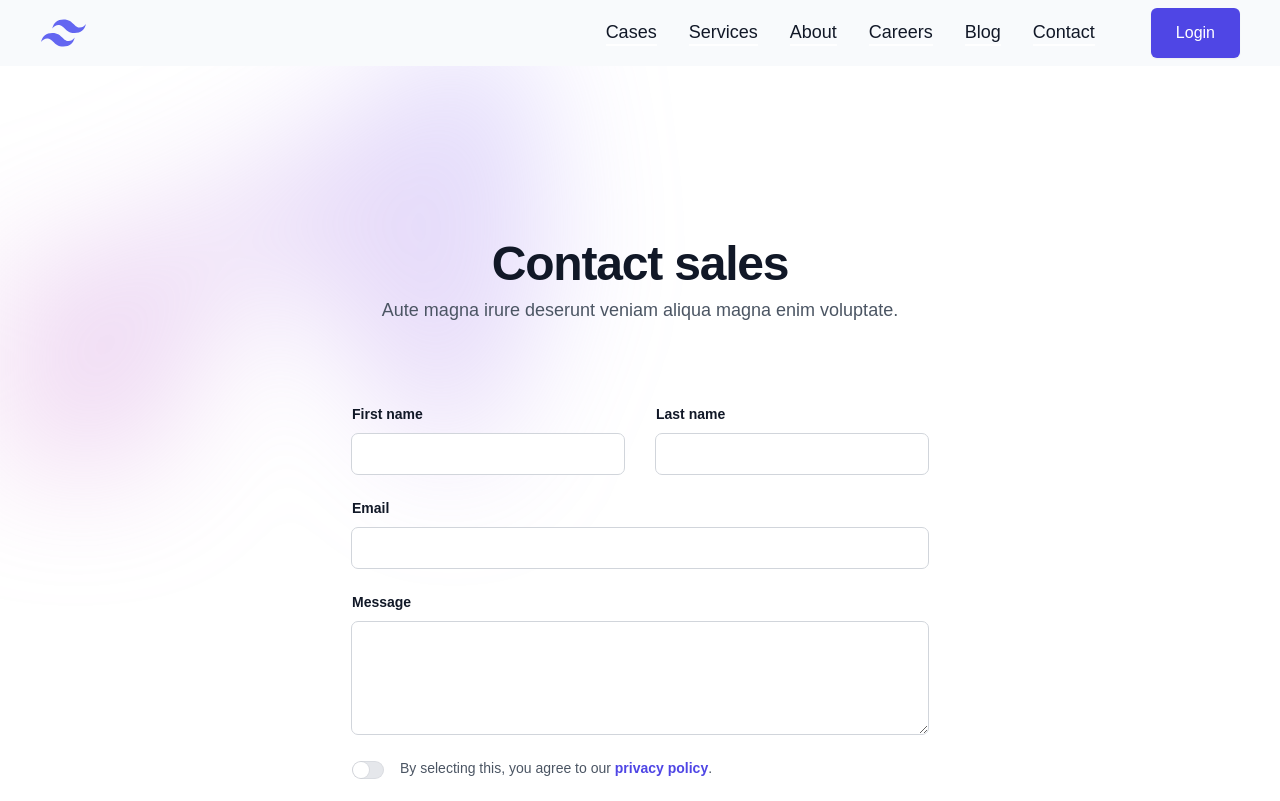
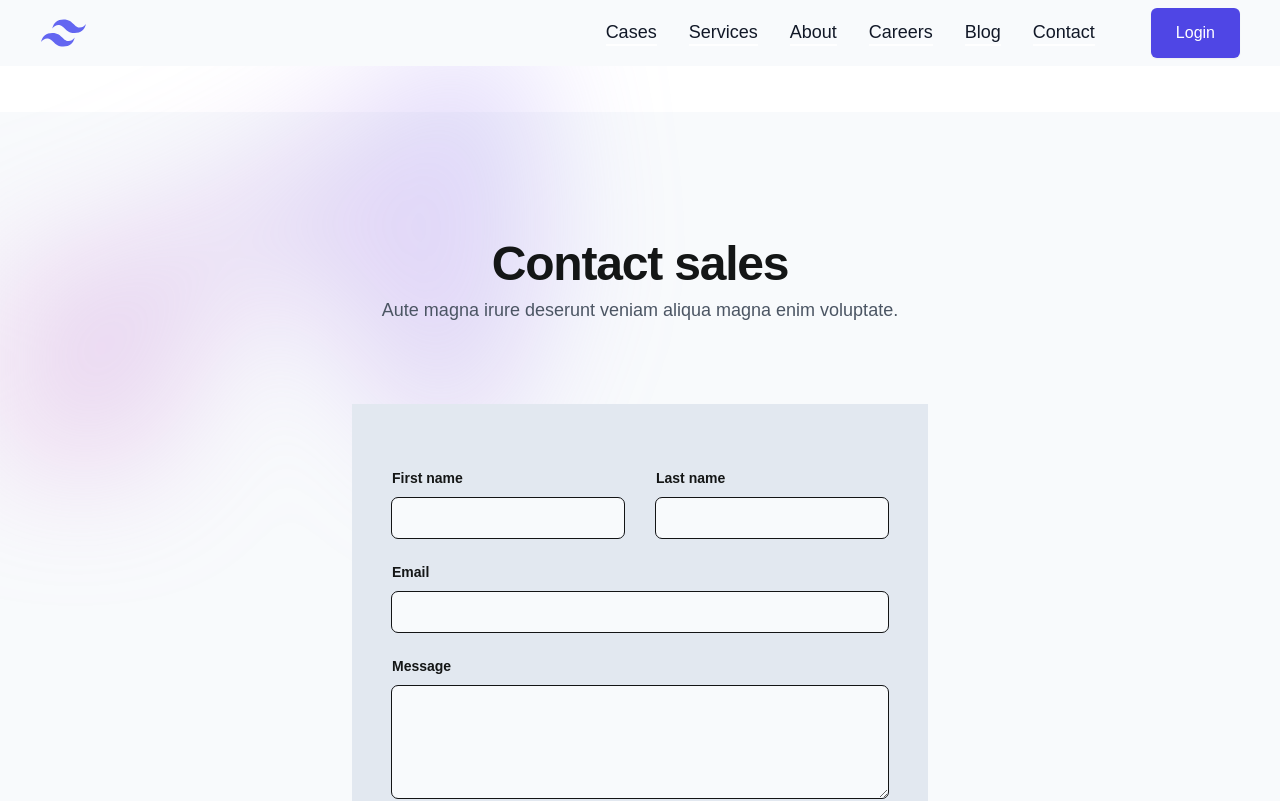
Before and after one commit to fernandojosemoran/frontend-marketing-agency, a Next.js app: page /contact in a window 1280 px wide. Shown: the top 801 px of the page. Built offline with nearby package versions, Linux system fonts and the light colour scheme.

Commit message:
refactor: improved the design of contact, home, and services pages; fixed related bugs

```diff
--- a/src/app/cases/components/CasesList.tsx
+++ b/src/app/cases/components/CasesList.tsx
@@ -24,7 +24,7 @@ function CasesList() {
         <div className="h-1/3 bg-lm-primary dark:bg-dm-third sm:h-2/3" />
       </div>
 
-      <div className="relative mx-auto max-w-3xl drop-shadow-sm border-slate-600">
+      <div className="relative mx-5 sm:mx-10 max-w-3xl drop-shadow-sm border-slate-600">
         <Carousel {...settings}>
           {posts.map((element: IPost, index: number) => (
             <CaseCard key={index} index={index} data={element} />
--- a/src/app/cases/components/Header.tsx
+++ b/src/app/cases/components/Header.tsx
@@ -5,7 +5,7 @@ const Header = () => {
         <div className="relative px-6 lg:px-8">
           <div className=" max-w-3xl pt-20 pb-32 sm:pt-36 sm:pb-40">
             <div>
-              <div className="ml-16">
+              <div className="sm:ml-16">
                 <h1 className="text-4xl font-bold tracking-tight sm:text- sm:text-6xl">
                   Cases studies
                 </h1>
--- a/src/app/contact/page.tsx
+++ b/src/app/contact/page.tsx
@@ -16,7 +16,7 @@ export default function ContactPage() {
 
   return (
     <div className="pt-28">
-    <div className="isolate bg-white px-6 py-24 sm:py-32 lg:px-8 relative">
+    <div className="isolate bg-lm-primary text-dm-primary dark:text-lm-primary dark:bg-dm-primary px-6 py-24 sm:py-32 lg:px-8 relative">
       <div
         className="absolute inset-x-0 top-[-10rem] -z-10 transform-gpu overflow-hidden blur-3xl sm:top-[-20rem]"
         aria-hidden="true"
@@ -30,17 +30,17 @@ export default function ContactPage() {
         ></div>
       </div>
       <div className="mx-auto max-w-2xl text-center">
-        <h2 className="text-4xl font-semibold tracking-tight text-gray-900 sm:text-5xl">
+        <h2 className="text-4xl font-semibold tracking-tight  text-dm-third dark:text-lm-primary sm:text-5xl">
           Contact sales
         </h2>
-        <p className="mt-2 text-lg text-gray-600">
+        <p className="mt-2 text-lg text-gray-600 dark:text-lm-secondary">
           Aute magna irure deserunt veniam aliqua magna enim voluptate.
         </p>
       </div>
-      <form action="#" method="POST" className="mx-auto mt-16 max-w-xl sm:mt-20">
+      <form action="#" method="POST" className="mx-auto mt-16 max-w-xl sm:mt-20 bg-lm-secondary dark:bg-dm-secondary py-16 px-10">
         <div className="grid grid-cols-1 gap-x-8 gap-y-6 sm:grid-cols-2">
           <div>
-            <label htmlFor="first-name" className="block text-sm font-semibold text-gray-900">
+            <label htmlFor="first-name" className="block text-sm font-semibold text-dm-third dark:text-lm-primary">
               First name
             </label>
             <input
@@ -48,11 +48,11 @@ export default function ContactPage() {
               name="first-name"
               id="first-name"
               autoComplete="given-name"
-              className="mt-2.5 block w-full rounded-md bg-white px-3.5 py-2 text-base text-gray-900 outline outline-1 outline-gray-300 placeholder:text-gray-400 focus:outline-2 focus:outline-indigo-600"
+              className="mt-2.5 block w-full rounded-md bg-lm-primary text-dm-primary dark:text-lm-primary dark:bg-dm-secondary px-3.5 py-2 text-base outline outline-1 outline-dm-primary dark:outline-indigo-500 placeholder:text-gray-400 focus:outline-2 focus:outline-indigo-500"
             />
           </div>
           <div>
-            <label htmlFor="last-name" className="block text-sm font-semibold text-gray-900">
+            <label htmlFor="last-name" className="block text-sm font-semibold text-dm-third dark:text-lm-primary">
               Last name
             </label>
             <input
@@ -60,11 +60,11 @@ export default function ContactPage() {
               name="last-name"
               id="last-name"
               autoComplete="family-name"
-              className="mt-2.5 block w-full rounded-md bg-white px-3.5 py-2 text-base text-gray-900 outline outline-1 outline-gray-300 placeholder:text-gray-400 focus:outline-2 focus:outline-indigo-600"
+              className="mt-2.5 block w-full rounded-md bg-lm-primary text-dm-primary dark:text-lm-primary dark:bg-dm-secondary px-3.5 py-2 text-base outline outline-1 outline-dm-primary dark:outline-indigo-500 placeholder:text-gray-400 focus:outline-2 focus:outline-indigo-500"
             />
           </div>
           <div className="sm:col-span-2">
-            <label htmlFor="email" className="block text-sm font-semibold text-gray-900">
+            <label htmlFor="email" className="block text-sm font-semibold text-dm-third dark:text-lm-primary">
               Email
             </label>
             <input
@@ -72,25 +72,25 @@ export default function ContactPage() {
               name="email"
               id="email"
               autoComplete="email"
-              className="mt-2.5 block w-full rounded-md bg-white px-3.5 py-2 text-base text-gray-900 outline outline-1 outline-gray-300 placeholder:text-gray-400 focus:outline-2 focus:outline-indigo-600"
+              className="mt-2.5 block w-full rounded-md bg-lm-primary text-dm-primary dark:text-lm-primary dark:bg-dm-secondary px-3.5 py-2 text-base outline outline-1 outline-dm-primary dark:outline-indigo-500 placeholder:text-gray-400 focus:outline-2 focus:outline-indigo-500"
             />
           </div>
           <div className="sm:col-span-2">
-            <label htmlFor="message" className="block text-sm font-semibold text-gray-900">
+            <label htmlFor="message" className="block text-sm font-semibold text-dm-third dark:text-lm-primary">
               Message
             </label>
             <textarea
               name="message"
               id="message"
               rows={4}
-              className="mt-2.5 block w-full rounded-md bg-white px-3.5 py-2 text-base text-gray-900 outline outline-1 outline-gray-300 placeholder:text-gray-400 focus:outline-2 focus:outline-indigo-600"
+              className="mt-2.5 block w-full rounded-md bg-lm-primary text-dm-primary dark:text-lm-primary dark:bg-dm-secondary px-3.5 py-2 text-base outline outline-1 outline-dm-primary dark:outline-indigo-500 placeholder:text-gray-400 focus:outline-2 focus:outline-indigo-500"
             ></textarea>
           </div>
           <div className="flex gap-x-4 sm:col-span-2">
             <div className="flex h-6 items-center">
               <button
                 type="button"
-                className={`bg-gray-200 flex w-8 flex-none cursor-pointer rounded-full p-px ring-1 ring-gray-900/5 transition-colors duration-200 ease-in-out ring-inset focus-visible:outline-2 focus-visible:outline-indigo-600 ${
+                className={`bg-gray-200 flex w-8 flex-none cursor-pointer rounded-full p-px ring-1 ring-gray-900/5 transition-colors duration-200 ease-in-out ring-inset focus-visible:outline-2 focus-visible:outline-indigo-500 ${
                   agreed ? "bg-indigo-600" : "bg-gray-200"
                 }`}
                 role="switch"
@@ -100,14 +100,14 @@ export default function ContactPage() {
                 <span className="sr-only">Agree to policies</span>
                 <span
                   aria-hidden="true"
-                  className={`transition duration-200 ease-in-out transform rounded-full bg-white ring-1 shadow-xs ring-gray-900/5 size-4 ${
+                  className={`transition duration-200 ease-in-out transform rounded-full bg-lm-primary dark:bg-dm-secondary dark:text-lm-secondary ring-1 shadow-xs ring-gray-900/5 size-4 ${
                     agreed ? "translate-x-3.5" : "translate-x-0"
                   }`}
                 ></span>
               </button>
             </div>
             <label
-              className="text-sm text-gray-600 cursor-pointer"
+              className="text-sm text-gray-600 dark:text-dm-secondary-text cursor-pointer"
               onClick={() => setAgreed(!agreed)}
             >
               By selecting this, you agree to our
@@ -118,7 +118,7 @@ export default function ContactPage() {
         <div className="mt-10">
           <button
             type="submit"
-            className="block w-full rounded-md bg-indigo-600 px-3.5 py-2.5 text-center text-sm font-semibold text-white shadow-xs hover:bg-indigo-500 focus-visible:outline-2 focus-visible:outline-indigo-600"
+            className="block w-full rounded-md bg-indigo-600 px-3.5 py-2.5 text-center text-sm font-semibold text-white shadow-xs hover:bg-indigo-500 focus-visible:outline-2 focus-visible:outline-indigo-500"
           >
             Let&apos;s talk
           </button>
--- a/src/app/home/components/Header.tsx
+++ b/src/app/home/components/Header.tsx
@@ -17,7 +17,7 @@ const Header = () => {
                   <TypeWriter />
                 </span>
               </h1>
-              <ul className="text-gray-700 dark:text-dm-secondary-text flex gap-4 overflow-x-scroll overflow-y-hidden sm:gap-8 items-center justify-center my-10 hidden-x-scroll">
+              <ul className="text-gray-700 dark:text-dm-secondary-text flex gap-4 overflow-x-scroll overflow-y-hidden sm:gap-8 sm:items-center sm:justify-center my-10 hidden-x-scroll">
                 <li className="text-nowrap inline-flex border-b-2 border-transparent hover:border-indigo-400 transition duration-300 ease-in-out">
                   <Link
                     href="/services/item1"
--- a/src/app/services/components/ServicesList.tsx
+++ b/src/app/services/components/ServicesList.tsx
@@ -15,7 +15,7 @@ function ServicesList(props: IServiceListProps) {
 
       <div className="relative w-full">
         <div>
-          <h2 className="text-3xl font-bold tracking-tight dark:text-dm-secondary-text text-lm-third-text sm:text-4xl">
+          <h2 className="ml-10 text-3xl font-bold tracking-tight dark:text-dm-secondary-text text-lm-third-text sm:text-4xl">
             {props.sectionTitle}
           </h2>
         </div>
--- a/src/app/shared/pagination/SmallSetPagination.tsx
+++ b/src/app/shared/pagination/SmallSetPagination.tsx
@@ -55,7 +55,7 @@ const NextButton = ({ next_number, disable = false, length }: INextButtonProps)
   const btnStyle: string = isPar ? "text-gray-600" : "text-gray-400 hover:text-gray-700";
 
   return (
-    <div className="-mt-px w-0">
+    <div>
       <button
         onClick={next_number}
         className={`${btnStyle} border-t-2 border-transparent pt-5 pl-1 inline-flex items-center text-sm font-medium dark:border-none hover:border-gray-300`}
@@ -147,7 +147,7 @@ function SmallSetPagination({ list_page, list, count }: ISmallSetPagination) {
   };
 
   return (
-    <nav className="border-t border-gray-200 px-4 flex justify-center sm:px-0">
+    <nav className="border-t border-gray-200 px-4 flex justify-evenly sm:px-0">
       {currentPage !== 1
       ? (
         <PreviousButton currentPage={currentPage} previous_number={previous_number}/>
```
Also changed, not shown: src/app/cases/components/CaseCard.tsx (+6 -7 lines).
